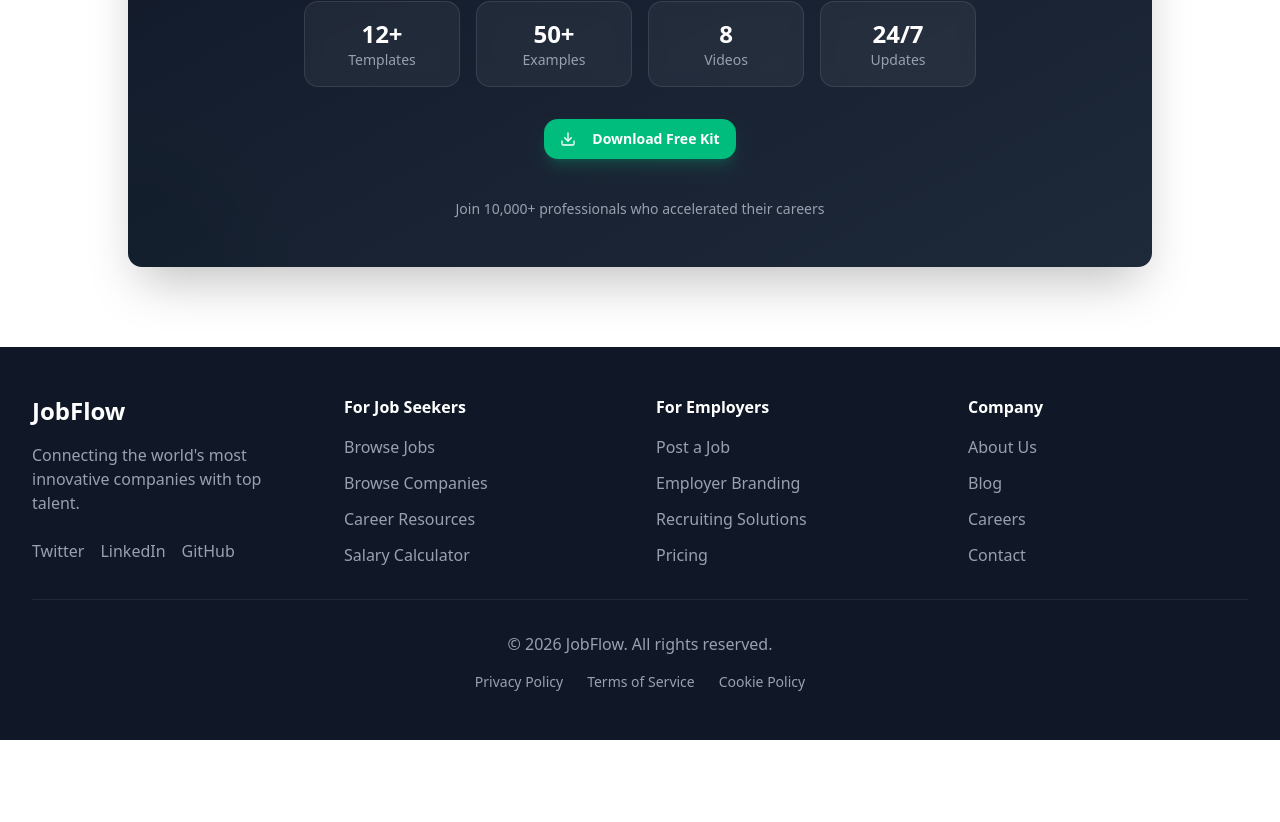
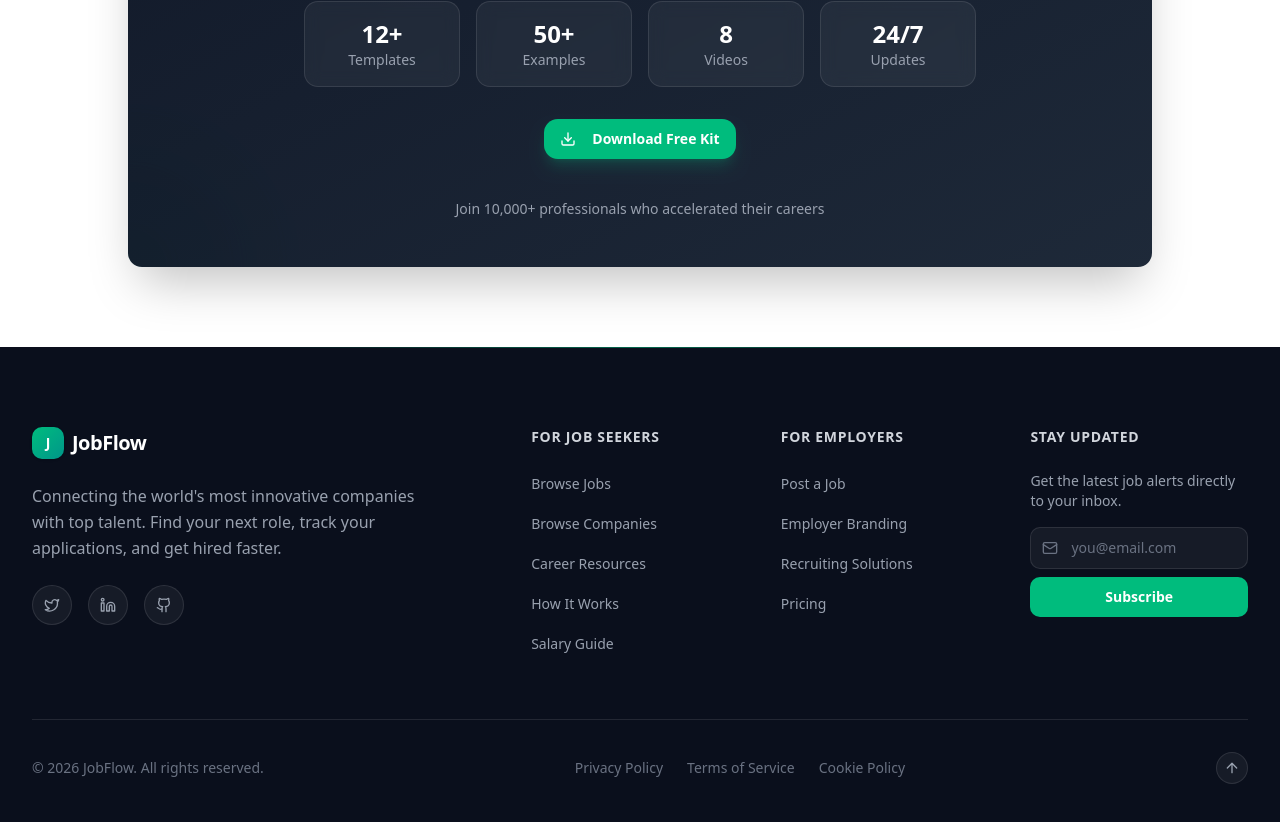
Before and after one commit to skillibeng-ctrl/job-search-app, a React (Vite) app: page /resources in a window 1280 px wide. Shown: the part 2758-3580 px from the top of the page. Before the commit the page ends 3498 px from the top, so only its background shows below. Built offline with nearby package versions, Linux system fonts and the light colour scheme.

Commit message:
redesigned it to fit perfectly with the other pages

```diff
--- a/src/components/ui/Footer.jsx
+++ b/src/components/ui/Footer.jsx
@@ -1,67 +1,113 @@
-/* Footer.jsx  –  plain JSX, ready to import anywhere */
-import { Link } from 'react-router-dom';
+import { Link } from "react-router-dom";
+import { Twitter, Linkedin, Github, Mail, ArrowUp } from "lucide-react";
 
 export default function Footer() {
+  const scrollToTop = () => {
+    window.scrollTo({ top: 0, behavior: "smooth" });
+  };
+
   return (
-    <footer className="bg-gray-900 text-white">
-      <div className="max-w-7xl mx-auto px-4 sm:px-6 lg:px-8 py-12">
-        <div className="grid grid-cols-1 md:grid-cols-2 lg:grid-cols-4 gap-8">
-          {/* Brand */}
-          <div>
-            <div className="flex items-center gap-2 mb-4">
-              <span className="text-2xl font-bold">JobFlow</span>
-            </div>
-            <p className="text-gray-400 mb-6">
-              Connecting the world's most innovative companies with top talent.
+    <footer className="relative bg-[#0a0f1c] text-white pt-20 pb-10 overflow-hidden">
+      {/* Subtle Top Glow */}
+      <div className="absolute top-0 left-1/2 -translate-x-1/2 w-full max-w-3xl h-px bg-gradient-to-r from-transparent via-emerald-500/50 to-transparent"></div>
+
+      <div className="max-w-7xl mx-auto px-4 sm:px-6 lg:px-8 relative z-10">
+        <div className="grid grid-cols-1 md:grid-cols-2 lg:grid-cols-5 gap-12 lg:gap-8 mb-16">
+
+          {/* Brand Column (Spans 2 columns on large screens) */}
+          <div className="lg:col-span-2">
+            <Link to="/" className="flex items-center gap-2 mb-6">
+              <span className="flex h-8 w-8 items-center justify-center rounded-lg bg-gradient-to-br from-emerald-500 to-teal-600 text-sm font-bold text-white shadow-sm">
+                J
+              </span>
+              <span className="text-xl font-bold tracking-tight">JobFlow</span>
+            </Link>
+            <p className="text-gray-400 mb-6 max-w-sm leading-relaxed">
+              Connecting the world's most innovative companies with top talent. Find your next role, track your applications, and get hired faster.
             </p>
+
+            {/* Social Icons */}
             <div className="flex gap-4">
-              <a href="#" className="text-gray-400 hover:text-white transition-colors">Twitter</a>
-              <a href="#" className="text-gray-400 hover:text-white transition-colors">LinkedIn</a>
-              <a href="#" className="text-gray-400 hover:text-white transition-colors">GitHub</a>
+              {[
+                { icon: Twitter, href: "#", label: "Twitter" },
+                { icon: Linkedin, href: "#", label: "LinkedIn" },
+                { icon: Github, href: "#", label: "GitHub" },
+              ].map((social) => (
+                <a
+                  key={social.label}
+                  href={social.href}
+                  aria-label={social.label}
+                  className="flex h-10 w-10 items-center justify-center rounded-full bg-white/5 border border-white/10 text-gray-400 transition-all hover:bg-emerald-500 hover:border-emerald-500 hover:text-white hover:-translate-y-1"
+                >
+                  <social.icon className="h-4 w-4" />
+                </a>
+              ))}
             </div>
           </div>
 
           {/* For Job Seekers */}
           <div>
-            <h4 className="font-semibold mb-4">For Job Seekers</h4>
-            <ul className="space-y-3">
-              <li><Link to="/jobs" className="text-gray-400 hover:text-white transition-colors">Browse Jobs</Link></li>
-              <li><Link to="/companies" className="text-gray-400 hover:text-white transition-colors">Browse Companies</Link></li>
-              <li><a href="#" className="text-gray-400 hover:text-white transition-colors">Career Resources</a></li>
-              <li><a href="#" className="text-gray-400 hover:text-white transition-colors">Salary Calculator</a></li>
+            <h4 className="font-semibold text-sm tracking-wider uppercase text-gray-300 mb-6">For Job Seekers</h4>
+            <ul className="space-y-4">
+              <li><Link to="/jobs" className="text-gray-400 hover:text-emerald-400 transition-colors text-sm">Browse Jobs</Link></li>
+              <li><Link to="/companies" className="text-gray-400 hover:text-emerald-400 transition-colors text-sm">Browse Companies</Link></li>
+              <li><Link to="/resources" className="text-gray-400 hover:text-emerald-400 transition-colors text-sm">Career Resources</Link></li>
+              <li><Link to="/how-it-works" className="text-gray-400 hover:text-emerald-400 transition-colors text-sm">How It Works</Link></li>
+              <li><Link to="/salaries" className="text-gray-400 hover:text-emerald-400 transition-colors text-sm">Salary Guide</Link></li>
             </ul>
           </div>
 
           {/* For Employers */}
           <div>
-            <h4 className="font-semibold mb-4">For Employers</h4>
-            <ul className="space-y-3">
-              <li><a href="#" className="text-gray-400 hover:text-white transition-colors">Post a Job</a></li>
-              <li><a href="#" className="text-gray-400 hover:text-white transition-colors">Employer Branding</a></li>
-              <li><a href="#" className="text-gray-400 hover:text-white transition-colors">Recruiting Solutions</a></li>
-              <li><a href="#" className="text-gray-400 hover:text-white transition-colors">Pricing</a></li>
+            <h4 className="font-semibold text-sm tracking-wider uppercase text-gray-300 mb-6">For Employers</h4>
+            <ul className="space-y-4">
+              <li><Link to="/employers" className="text-gray-400 hover:text-emerald-400 transition-colors text-sm">Post a Job</Link></li>
+              <li><a href="#" className="text-gray-400 hover:text-emerald-400 transition-colors text-sm">Employer Branding</a></li>
+              <li><a href="#" className="text-gray-400 hover:text-emerald-400 transition-colors text-sm">Recruiting Solutions</a></li>
+              <li><a href="#" className="text-gray-400 hover:text-emerald-400 transition-colors text-sm">Pricing</a></li>
             </ul>
           </div>
 
-          {/* Company */}
+          {/* Newsletter / Company */}
           <div>
-            <h4 className="font-semibold mb-4">Company</h4>
-            <ul className="space-y-3">
-              <li><a href="#" className="text-gray-400 hover:text-white transition-colors">About Us</a></li>
-              <li><a href="#" className="text-gray-400 hover:text-white transition-colors">Blog</a></li>
-              <li><a href="#" className="text-gray-400 hover:text-white transition-colors">Careers</a></li>
-              <li><a href="#" className="text-gray-400 hover:text-white transition-colors">Contact</a></li>
-            </ul>
+            <h4 className="font-semibold text-sm tracking-wider uppercase text-gray-300 mb-6">Stay Updated</h4>
+            <p className="text-sm text-gray-400 mb-4">Get the latest job alerts directly to your inbox.</p>
+            <form className="flex flex-col gap-2" onSubmit={(e) => e.preventDefault()}>
+              <div className="relative">
+                <Mail className="absolute left-3 top-1/2 -translate-y-1/2 h-4 w-4 text-gray-500" />
+                <input
+                  type="email"
+                  placeholder="you@email.com"
+                  className="w-full rounded-lg border border-white/10 bg-white/5 py-2.5 pl-10 pr-3 text-sm text-white placeholder-gray-500 outline-none transition focus:border-emerald-500 focus:bg-white/10"
+                />
+              </div>
+              <button className="rounded-lg bg-emerald-500 px-4 py-2.5 text-sm font-semibold text-white transition hover:bg-emerald-400">
+                Subscribe
+              </button>
+            </form>
           </div>
+
         </div>
-        {/* Bottom line */}
-        <div className="border-t border-gray-800 mt-8 pt-8 text-center text-gray-400">
-          <p>© 2026 JobFlow. All rights reserved.</p>
-          <div className="flex justify-center gap-6 mt-4 text-sm">
+
+        {/* Bottom Bar */}
+        <div className="border-t border-white/10 pt-8 flex flex-col md:flex-row items-center justify-between gap-4">
+          <p className="text-sm text-gray-500">
+            © 2026 JobFlow. All rights reserved.
+          </p>
+
+          <div className="flex flex-wrap items-center justify-center gap-6 text-sm text-gray-500">
             <a href="#" className="hover:text-white transition-colors">Privacy Policy</a>
             <a href="#" className="hover:text-white transition-colors">Terms of Service</a>
             <a href="#" className="hover:text-white transition-colors">Cookie Policy</a>
           </div>
+
+          <button
+            onClick={scrollToTop}
+            className="flex h-8 w-8 items-center justify-center rounded-full bg-white/5 border border-white/10 text-gray-400 hover:bg-white/10 hover:text-white transition"
+            aria-label="Back to top"
+          >
+            <ArrowUp className="h-4 w-4" />
+          </button>
         </div>
       </div>
     </footer>
```
